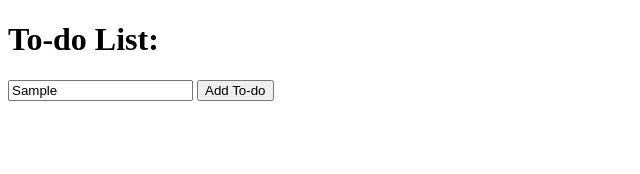
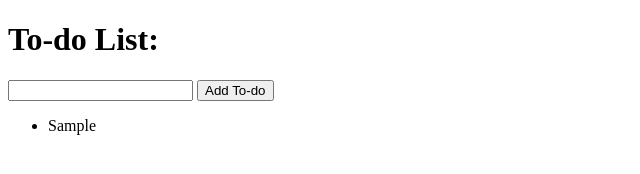
Before and after one commit to psison92/DOM-To-do-Lab, a plain HTML site: page index.html in a window 1280 px wide. Both pictures are taken after typing "Sample" into the empty fields and a click on the button "Add To-do". Shown: the whole page, without its empty margins (0-640 px from the left). Drawn offline with Linux system fonts and the light colour scheme.

Commit message:
complete lab

```diff
--- a/index.html
+++ b/index.html
@@ -9,7 +9,7 @@
 </head>
 <body>
    <h1>To-do List:</h1>
-   <input type="text" id="next-to-do">
+   <input type="text" id="todo-input">
    <button id="submit-button">Add To-do</button>
    <ul id="todo-list">
    </ul>
--- a/js/app.js
+++ b/js/app.js
@@ -1,3 +1,12 @@
-const inputEl = document.getElementById('next-to-do')
+const inputEl = document.getElementById('todo-input')
 const buttonEl = document.getElementById('submit-button')
 const todoList = document.getElementById('todo-list')
+
+buttonEl.addEventListener('click', addTodo)
+
+function addTodo() {
+    const newTodo = document.createElement('li')
+    newTodo.textContent = inputEl.value
+    document.querySelector('ul').appendChild(newTodo)
+    inputEl.value = ''
+}
```
